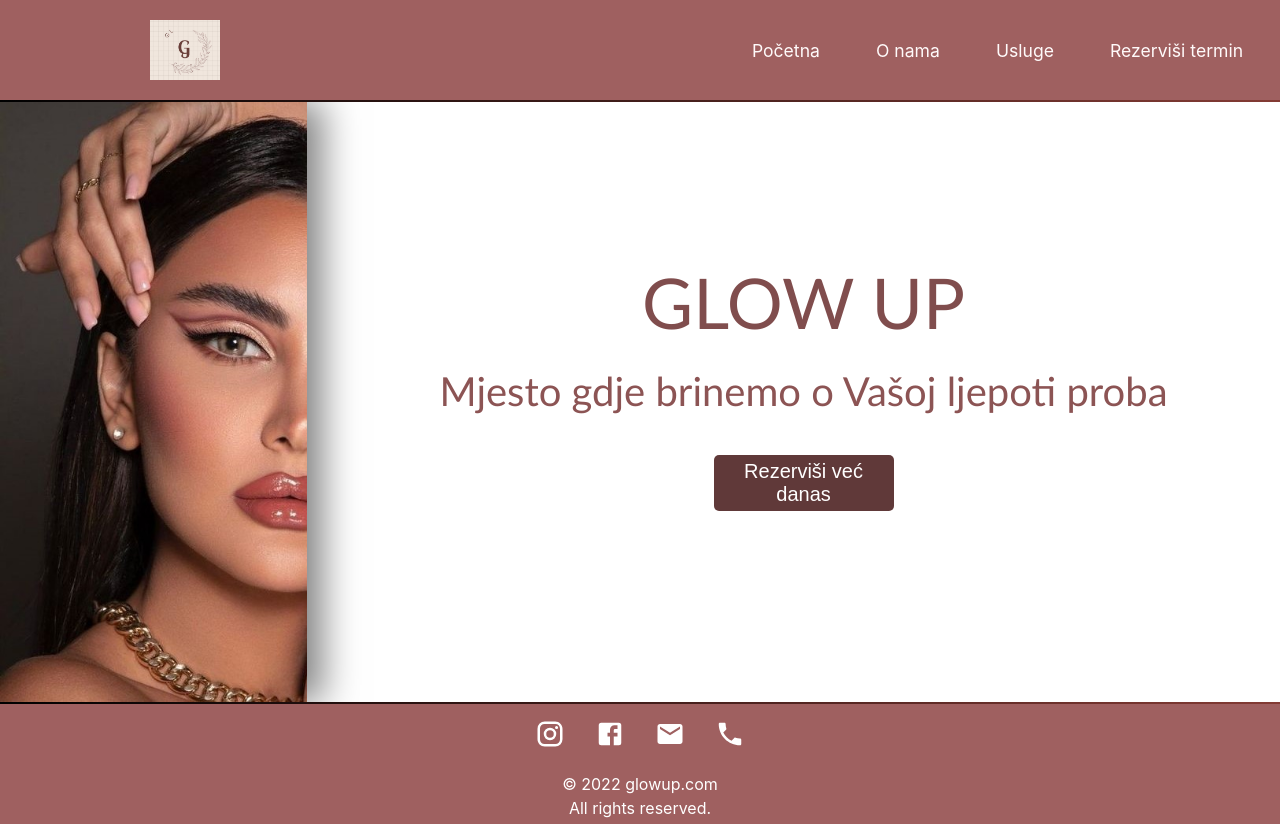
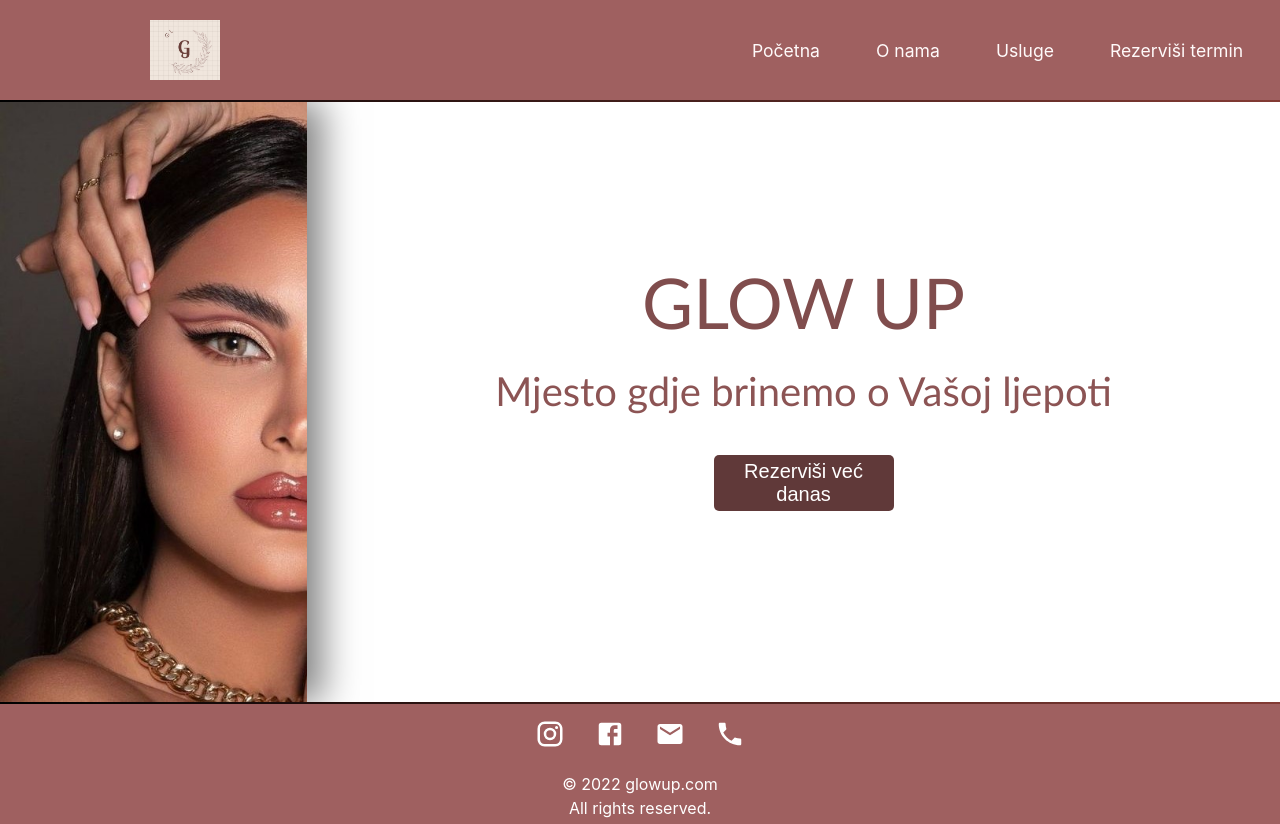
Before and after one commit to ehasanovic4/tsi-projekat-frontend, a React (Create React App) app: page / in a window 1280 px wide. Built offline with nearby package versions, Linux system fonts and the light colour scheme.

Commit message:
pocetna -Edina

```diff
--- a/src/pages/Pocetna.js
+++ b/src/pages/Pocetna.js
@@ -12,7 +12,7 @@ function Pocetna() {
       </ImageWrapper>
       <MainContent>
           <h1>GLOW UP</h1>
-          <p>Mjesto gdje brinemo o Vašoj ljepoti proba</p>
+          <p>Mjesto gdje brinemo o Vašoj ljepoti</p>
           <Link to="/Kalendar">
             <Button> Rezerviši već danas </Button>
           </Link>
```
